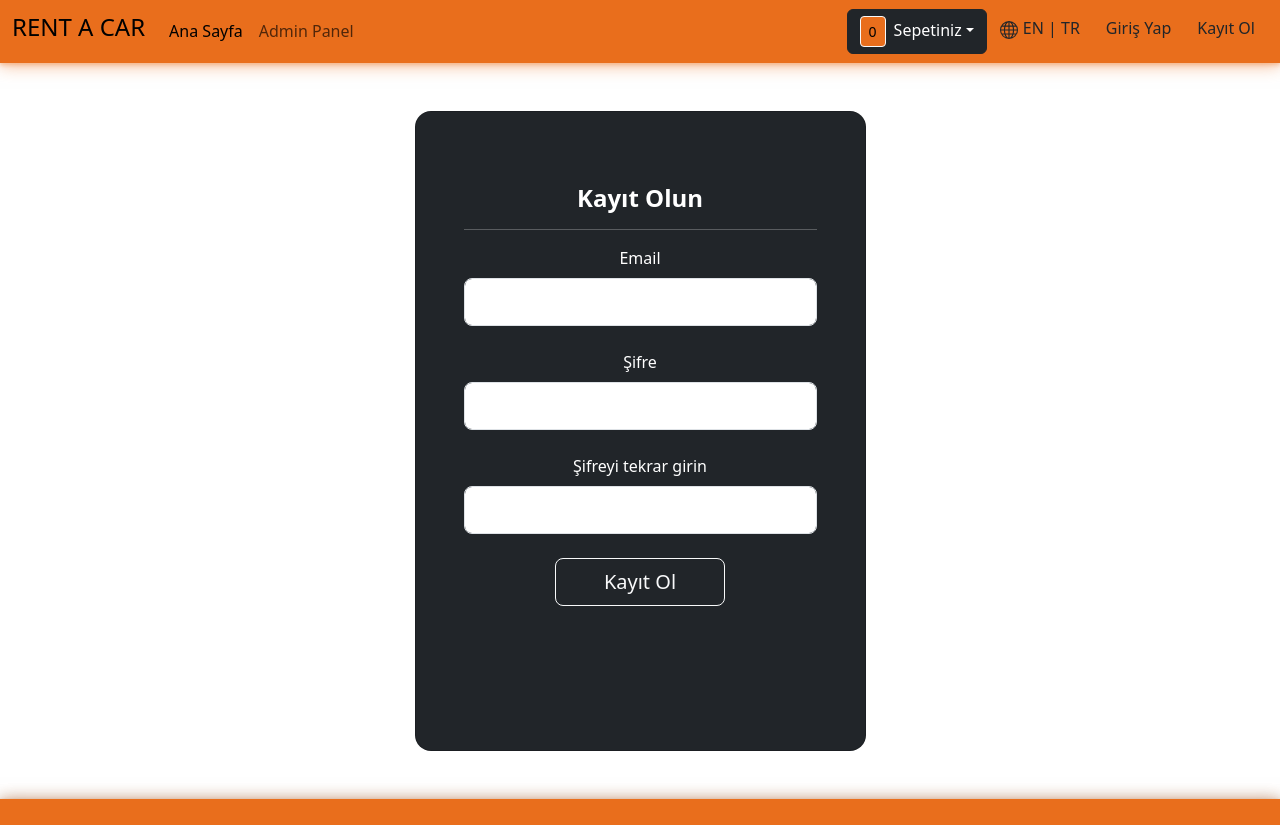
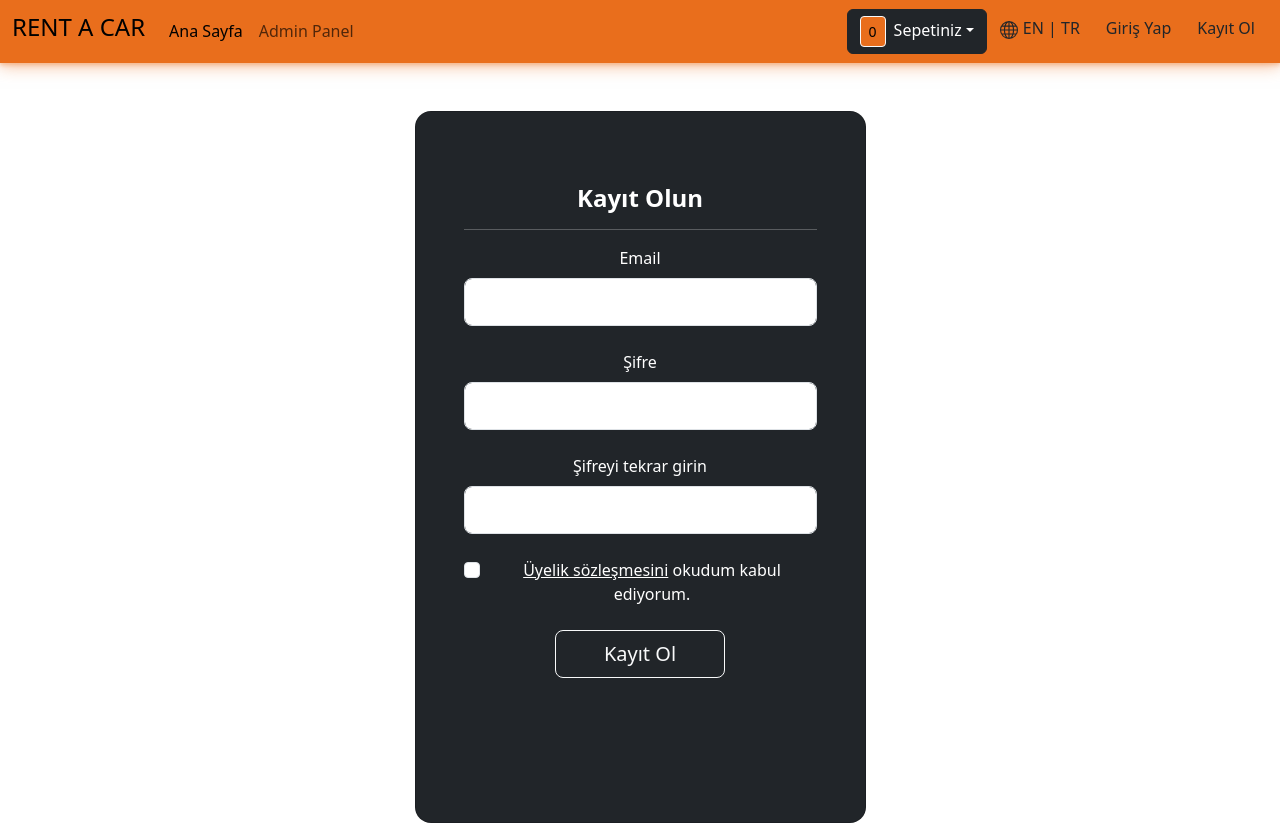
Before and after one commit to nagodretrem/rent-a-car-frontend, a React (Create React App) app: page /signup in a window 1280 px wide. Shown: the top 825 px of the page. Built offline with nearby package versions, Linux system fonts and the light colour scheme.

Commit message:
signup updated

```diff
--- /dev/null
+++ b/src/models/signup/requests/signupRequest.ts
@@ -0,0 +1,5 @@
+export interface signupRequest{
+    email: string;
+    password: string;
+    // roles: string[];
+}
--- a/src/pages/SignUp/SignUp.tsx
+++ b/src/pages/SignUp/SignUp.tsx
@@ -1,7 +1,10 @@
 import { ErrorMessage, Field, Form, Formik } from 'formik';
 import React from 'react'
-import { object, ref, string } from 'yup';
+import { boolean, object, ref, string } from 'yup';
 import { passwordValidator } from '../../utils/customValidations';
+import { Link, useNavigate } from 'react-router-dom';
+import { signupRequest } from '../../models/signup/requests/signupRequest';
+import signupService from '../../services/signupService';
 
 type Props = {}
 
@@ -10,6 +13,7 @@ const SignUp = (props: Props) => {
     email: "",
     password: "",
     confirmpassword:"",
+    agreement: false,
   };
 
   const validationSchema = object({
@@ -24,11 +28,24 @@ const SignUp = (props: Props) => {
                 passwordValidator,
             ),
       confirmpassword: string().required("Şifre doğrulama boş geçilemez")
-      .oneOf([ref("password")],"Şifreler eşleşmiyor")
+      .oneOf([ref("password")],"Şifreler eşleşmiyor"),
+      agreement: boolean().oneOf([true],"Üyelik sözleşmesini kabul etmelisiniz"),
+
   });
-  const onSubmit = () => {
+  const navigate = useNavigate();
 
+  const onSubmit = (values: signupRequest) => {
+    const { email, password } = values;
+    const postData: signupRequest = {
+      email: email,
+      password: password,
     };
+    signupService.signup(postData).then((response) =>{
+      console.log(response.data);
+      navigate("/login")
+    })
+  };
+
   return (
     <div className="gradient-custom">
     <div className="container py-5 h-100">
@@ -91,6 +108,24 @@ const SignUp = (props: Props) => {
                         className="text-danger"
                       />
                     </div>
+                    <div className="form-check d-flex justify-content-center mb-4">
+                    <Field
+                      className="form-check-input me-2"
+                      type="checkbox"
+                      name="agreement"
+                    />
+                    <label className="form-check-label text-white">
+                      <Link to={""} className="text-white">
+                        Üyelik sözleşmesini
+                      </Link>{" "}
+                      okudum kabul ediyorum.
+                    </label>
+                    <ErrorMessage
+                      name="agreement"
+                      component="div"
+                      className="text-danger"
+                    />
+                  </div>
 
                     <button
                       type="submit"
@@ -98,6 +133,7 @@ const SignUp = (props: Props) => {
                     >
                       Kayıt Ol
                     </button>
+
                   </Form>
                 </Formik>
 
--- /dev/null
+++ b/src/services/signupService.ts
@@ -0,0 +1,15 @@
+import { AxiosResponse } from "axios";
+import { signupRequest } from "../models/signup/requests/signupRequest";
+import axiosInstance from "../utils/interceptors/axiosInterceptors";
+
+class SignUpService{
+    public apiUrl: string;
+    constructor() {
+		this.apiUrl = "auth/register";
+	}
+    signup(request:signupRequest): Promise<AxiosResponse<string,any>>{
+        return axiosInstance.post<string>(this.apiUrl, request);
+    }
+
+}
+export default new SignUpService();
```
